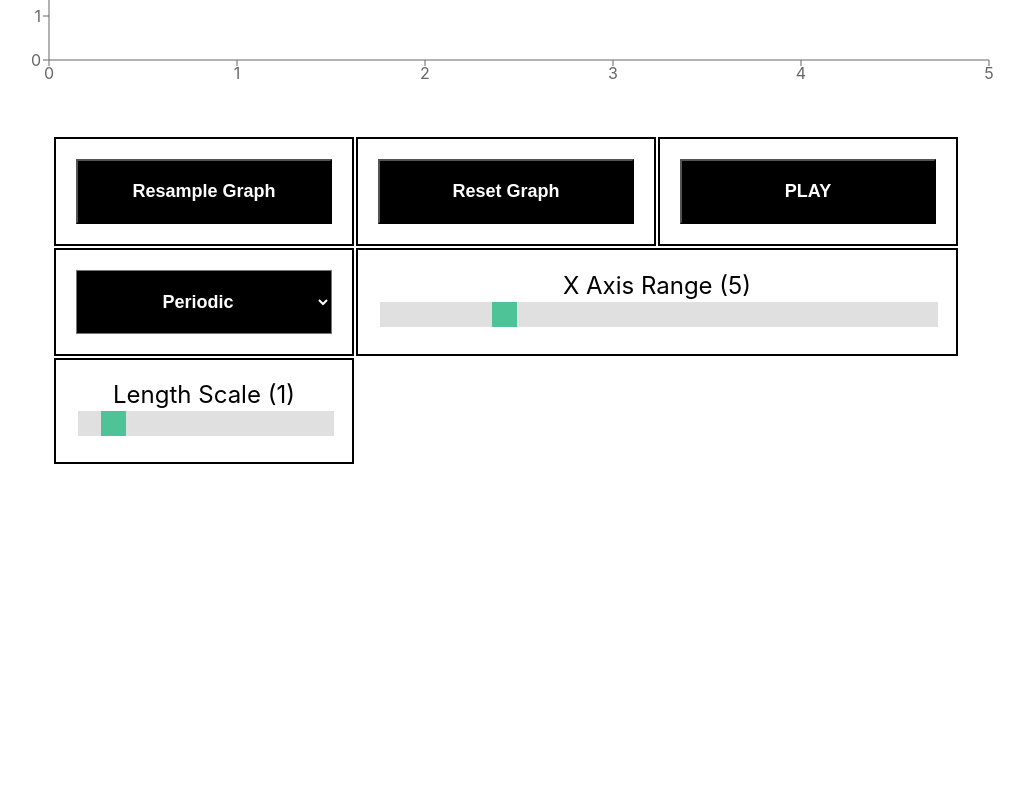
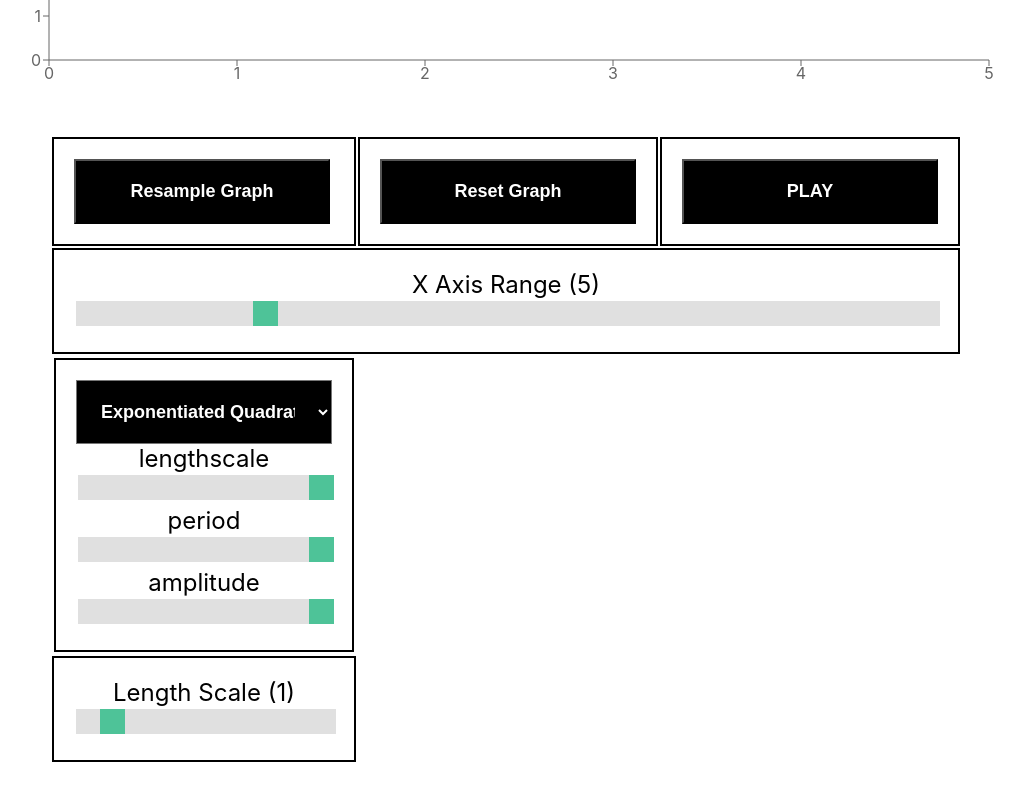
Before and after one commit to mrkobhrai/drawing-sounds, a React (Create React App) app in the folder frontend/: page / in a window 1280 px wide. Shown: the part 618-1418 px from the top of the page, without its empty margins (134-1158 px from the left). Before the commit the page ends 1233 px from the top, so only its background shows below. Built offline with nearby package versions, Linux system fonts and the light colour scheme.

Commit message:
Add all types of kernels in the frontend

```diff
--- a/frontend/src/components/SoundGraph.tsx
+++ b/frontend/src/components/SoundGraph.tsx
@@ -4,6 +4,7 @@ import {FetchDataBody} from "../utils/PointFetcher";
 import Slider from "./Slider";
 import Dropdown from "./Dropdown";
 import Button from "./Button";
+import {Kernel, kernels, periodicKernel} from "../utils/Kernel";
 
 interface Props {
     width?: number,
@@ -20,16 +21,11 @@ interface Props {
 interface State {
     userPoints: { x: number; y: number; }[]
     generatedPoints: { x: number; y: number; }[]
-    kernel: string,
+    kernel: Kernel,
     lengthScale: number,
     maxX: number,
     maxY: number,
 }
-
-const kernels = new Map([
-    ['Periodic', 'periodic'],
-    ['Square Rational', 'sqrat'],
-  ])
 
 class SoundGraph extends React.Component<Props, State> {
     width = this.props.width ?? 1000
@@ -39,7 +35,7 @@ class SoundGraph extends React.Component<Props, State> {
     state: State = {
         userPoints: [],
         generatedPoints: [],
-        kernel: 'periodic',
+        kernel: periodicKernel,
         lengthScale: 1,
         maxX: 5,
         maxY: 10,
@@ -78,7 +74,7 @@ class SoundGraph extends React.Component<Props, State> {
         // Get the user points
         const userData = this.getUserPoints();
         // Get the gaussian data
-        const generatedData = (await this.props.getDataFunc({points: userData, kernel: this.state.kernel}))[0];
+        const generatedData = (await this.props.getDataFunc({points: userData, kernel: this.state.kernel.name}))[0];
         // Calculate the distribution for the number of data points and X axis
         const xDistribution = this.state.maxX / generatedData.length;
         // Filter returned values to be positive
@@ -101,12 +97,20 @@ class SoundGraph extends React.Component<Props, State> {
         this.props.resetSoundFunc();
     }
 
-    generateKernelDropdown = () => {
-        return <label className="paramLabel">
-            <Dropdown keyVals={kernels} onChange={(e) => {
-                this.setState({kernel: e.target.value})
-            }}/>
-        </label>
+    generateKernelDropdownAndParameters = () => {
+        return <tr>
+            <td className="params">
+                <label className="paramLabel">
+                    <Dropdown keyVals={new Map(kernels.map(kernel => [kernel.label, kernel.name]))} onChange={(e) => {
+                        this.setState({kernel: kernels.find(kernel => kernel.name == e.target.value)!})
+                    }}/>
+                </label>
+                {this.state.kernel.parameters.map(param => {
+                    return <Slider name={param.name} min={param.min} max={param.max} value={10} onChange={(e) => {}}/>
+                })}
+            </td>
+        </tr>
+
     }
 
     generateTable: () => JSX.Element = () => {
@@ -123,12 +127,12 @@ class SoundGraph extends React.Component<Props, State> {
                 </td>
             </tr>
             <tr>
-                <td className="params">
-                    {this.generateKernelDropdown()}
-                </td>
-                <td className="params" colSpan={2}>
+                <td className="params" colSpan={3}>
                     <Slider name={`X Axis Range (${this.state.maxX})`} min={1} max={20} value={this.state.maxX} onChange={(e) => this.handleXAxisSet(e)}/>
                 </td>
+            </tr>
+            <tr>
+                {this.generateKernelDropdownAndParameters()}
             </tr>
             <tr>
                 <td className={"params"}>
--- /dev/null
+++ b/frontend/src/utils/Kernel.ts
@@ -0,0 +1,40 @@
+import {
+    alphaParam,
+    amplitudeParam,
+    lengthScaleParam, localLengthScaleParam,
+    Parameter,
+    periodicLengthScaleParam,
+    periodParam
+} from "./KernelParameter";
+
+export interface Kernel {
+    name: string,
+    label: string,
+    parameters: Parameter[],
+}
+
+export const exponentiatedQuadraticKernel: Kernel = {
+    name: 'exponentiated_quadratic_kernel',
+    label: 'Exponentiated Quadratic Kernel',
+    parameters: [lengthScaleParam, amplitudeParam]
+}
+
+export const rationalQuadraticKernel: Kernel = {
+    name: 'rational_quadratic_kernel',
+    label: 'Rational Quadratic Kernel',
+    parameters: [lengthScaleParam, alphaParam, amplitudeParam]
+}
+
+export const periodicKernel: Kernel = {
+    name: 'periodic_kernel',
+    label: 'Periodic Kernel',
+    parameters: [lengthScaleParam, periodParam, amplitudeParam]
+}
+
+export const localPeriodicKernel: Kernel = {
+    name: 'local_periodic_kernel',
+    label: 'Local Periodic Kernel',
+    parameters: [periodicLengthScaleParam, periodParam, localLengthScaleParam, amplitudeParam]
+}
+
+export const kernels = [exponentiatedQuadraticKernel, rationalQuadraticKernel, periodicKernel, localPeriodicKernel]
--- /dev/null
+++ b/frontend/src/utils/KernelParameter.ts
@@ -0,0 +1,48 @@
+export interface Parameter {
+    name: string
+    label: string
+    min: number
+    max: number
+}
+
+export const lengthScaleParam: Parameter = {
+    name: 'lengthscale',
+    label: 'Length Scale',
+    min: 0,
+    max: 10,
+}
+
+export const amplitudeParam: Parameter = {
+    name: 'amplitude',
+    label: 'Amplitude',
+    min: 0,
+    max: 10,
+}
+
+export const periodParam: Parameter = {
+    name: 'period',
+    label: 'Period',
+    min: 0,
+    max: 10,
+}
+
+export const alphaParam: Parameter = {
+    name: 'alpha',
+    label: 'Alpha',
+    min: 0,
+    max: 10,
+}
+
+export const periodicLengthScaleParam: Parameter = {
+    name: 'periodic_lengthscale',
+    label: 'Periodic Length Scale',
+    min: 0,
+    max: 10,
+}
+
+export const localLengthScaleParam: Parameter = {
+    name: 'local_lengthscale',
+    label: 'Local length Scale',
+    min: 0,
+    max: 10,
+}
```
